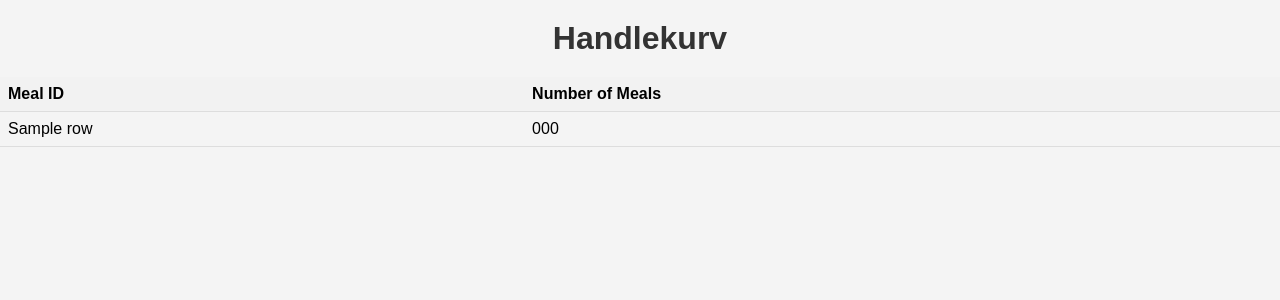
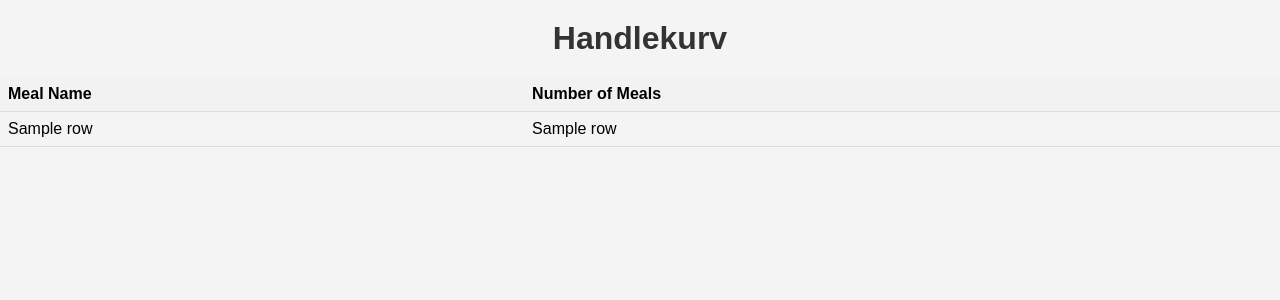
Before and after one commit to albertwojcicki/proveeksamen, a Flask app: template frontend/templates/handlekurv.html in a window 1280 px wide. Shown: the part 50-350 px from the top of the page. Run offline with Flask 3, Linux system fonts and the light colour scheme; the template is opened without the code that fills it: most values are stand-ins (such as "Sample title", 1, 10 or a date in 2020).

Commit message:
viser data om rettene i handlekurv.html

```diff
--- a/backend/app.py
+++ b/backend/app.py
@@ -62,28 +62,36 @@ def add_to_basket():
     email = data.get('email')
     meal_id = data.get('meal_id')
     quantity = data.get('quantity')
-    print("email: " + email)
+
+    # Fetch user ID from the database
     cur.execute("SELECT user_id FROM customers WHERE email = ?", (email,))
     user = cur.fetchone()
+
+    # Fetch meal name from the database
+    cur.execute("SELECT meal_name FROM meals WHERE meal_id = ?", (meal_id,))
+    meal_name_result = cur.fetchone()
+
     if user:
         user_id = user[0]  # Extract user ID from the tuple
-        cur.execute("INSERT INTO basket (user_id, meal_id, number_of_meals) VALUES (?, ?, ?)", (user_id, meal_id, quantity))
+        meal_name = meal_name_result[0]  # Extract meal name from the tuple
+        cur.execute("INSERT INTO basket (user_id, meal_id, meal_name, number_of_meals) VALUES (?, ?, ?, ?)", (user_id, meal_id, meal_name, quantity))
         con.commit()
-        print(email, meal_id, quantity)
+        print(email, meal_id, quantity, meal_name)
         return jsonify({"message": "Meal added to basket successfully"}), 200
     else:
         return jsonify({"error": "User not found"}), 404
 
 @app.route("/get_handlekurv")
-def handlekurv():
+def get_handlekurv():
     email = request.json.get('email')
     cur.execute("SELECT user_id FROM customers WHERE email = ?", (email,))
     user = cur.fetchone()
 
     if user:
         user_id = user[0]
-        cur.execute("SELECT * FROM basket WHERE user_id = ?", (user_id,))
+        cur.execute("SELECT user_id, number_of_meals, bought, purchase_time, meal_name FROM basket WHERE user_id = ?", (user_id,))
         basket_data = cur.fetchall()
+        # cur.execute("SELECT meal_id FROM basket WHERE ")
         return jsonify(basket_data), 200
     else:
         return jsonify({"error": "User not found"}), 404
--- a/backend/data.py
+++ b/backend/data.py
@@ -35,6 +35,7 @@ con.commit()
 cur.execute("""CREATE TABLE IF NOT EXISTS basket (
                 user_id INTEGER,
                 meal_id INTEGER,
+                meal_name TEXT,
                 number_of_meals INTEGER,
                 bought INTEGER DEFAULT 0,
             purchase_time TIMESTAMP DEFAULT CURRENT_TIMESTAMP,
--- a/frontend/app.py
+++ b/frontend/app.py
@@ -90,9 +90,12 @@ def handlekurv():
     else:
         return redirect(url_for('login_bruker_side'))
 
+
+
+
+
 @app.route("/login", methods=["GET", "POST"])
 def login():
-
     if request.method == "POST":
         username = request.form.get("username")
         password = request.form.get("password")
--- a/frontend/templates/handlekurv.html
+++ b/frontend/templates/handlekurv.html
@@ -4,7 +4,7 @@
 <table class="table">
     <thead>
         <tr>
-            <th>Meal ID</th>
+            <th>Meal Name</th>
             <th>Number of Meals</th>
 
         </tr>
@@ -12,8 +12,8 @@
     <tbody>
         {% for row in basket_data %}
         <tr>
-            <td>{{ basket_data[0] }}</td>
-            <td>{{ row.number_of_meals }}</td>
+            <td>{{ basket_data[1][4] }}</td>
+            <td>{{ basket_data[0][1] }}</td>
 
         </tr>
         {% endfor %}
```
Also changed, not shown: backend/database.db.
